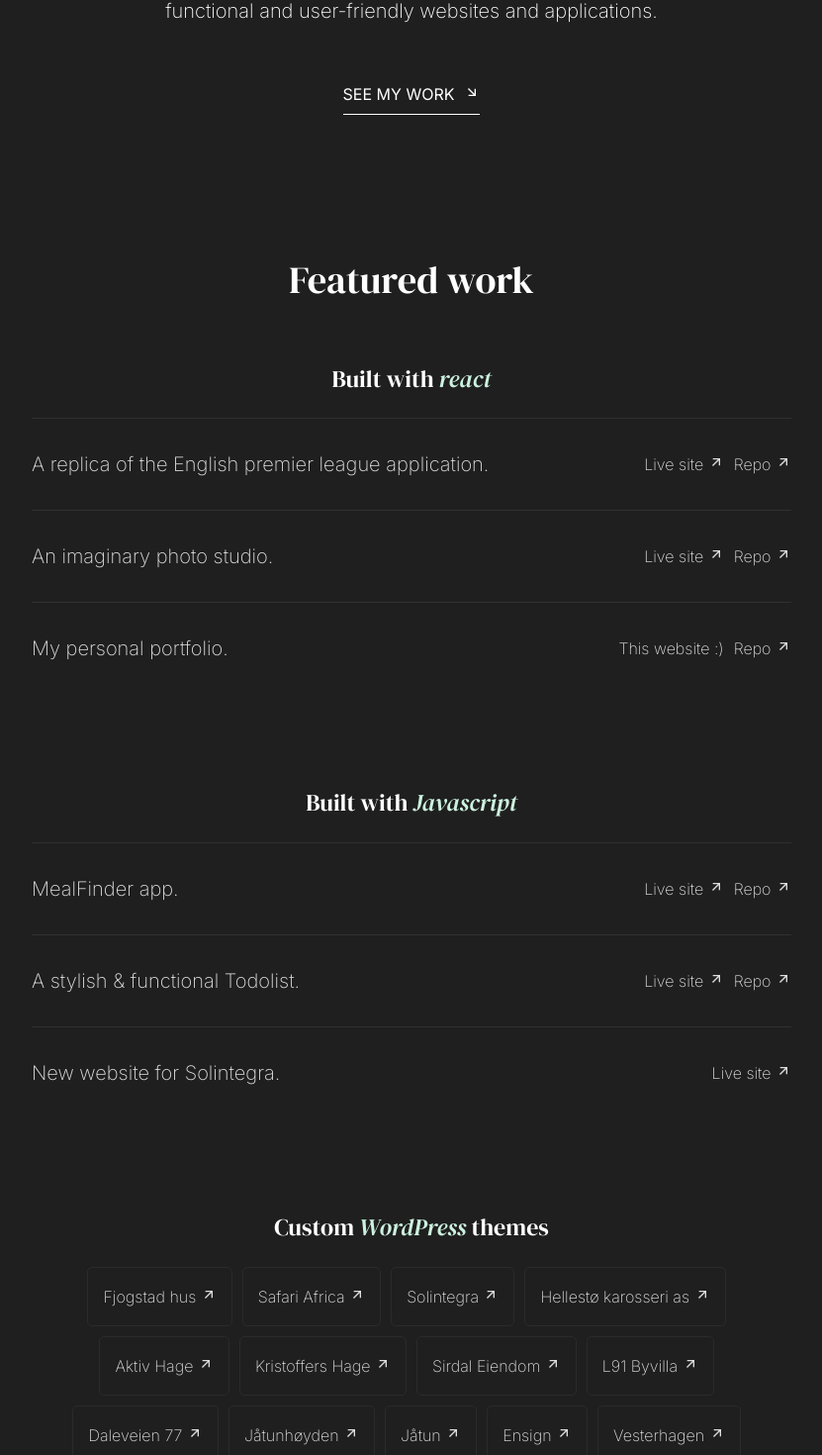
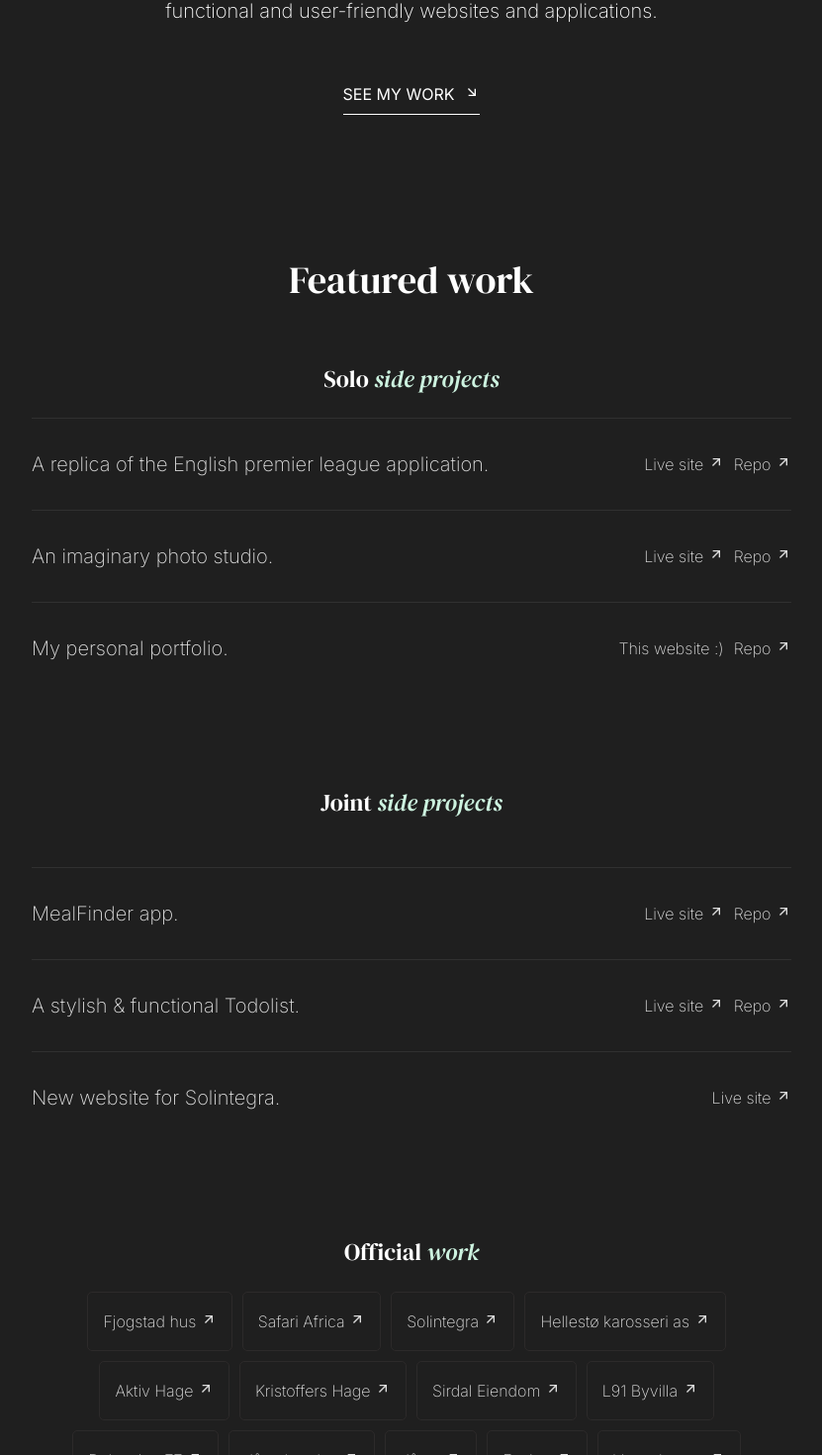
Before and after one commit to martinkariuki7/portfolio, a Next.js app: page / in a window 1280 px wide. Shown: the part 454-1924 px from the top of the page at 99% size, without its empty margins (224-1055 px from the left). Built offline with nearby package versions, Linux system fonts and the light colour scheme.

Commit message:
Edit titles

```diff
--- a/src/app/page.tsx
+++ b/src/app/page.tsx
@@ -29,7 +29,7 @@ export default function Home() {
           <h2>Featured work</h2>
           <div className={styles.workCategory}>
             <h3>
-              Built with <span>react</span>
+              Solo <span>side projects</span>
             </h3>
             <ul>
               <li>
@@ -82,7 +82,9 @@ export default function Home() {
           </div>
           <div className={styles.workCategory}>
             <h3>
-              Built with <span>Javascript</span>
+              <h3>
+                Joint <span>side projects</span>
+              </h3>
             </h3>
             <ul>
               <li>
@@ -128,7 +130,7 @@ export default function Home() {
           </div>
           <div className={styles.workCategory}>
             <h3>
-              Custom <span>WordPress</span> themes
+              Official <span>work</span>
             </h3>
             <ul className={styles.wpThemes}>
               <li>
```
